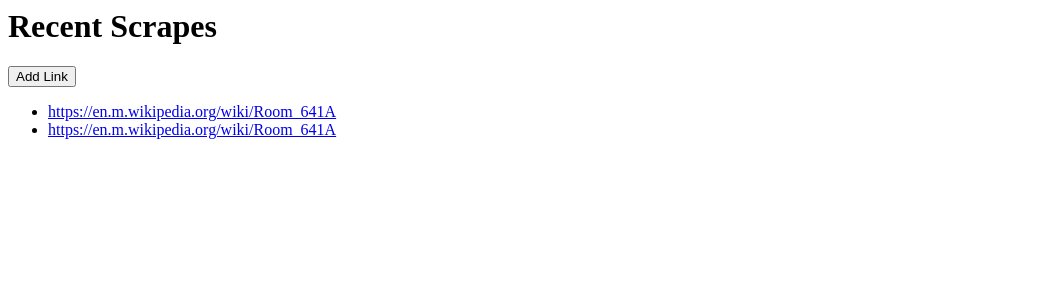
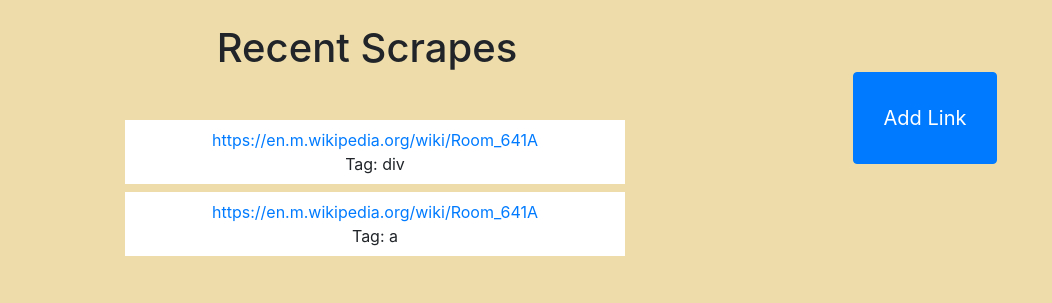
Before and after one commit to eclecticexistential/Django, a Django app: page /scrape/ in a window 1280 px wide. Shown: the top 303 px of the page, without its empty margins (0-1052 px from the left). Run offline with Django 3.2, Linux system fonts and the light colour scheme; data comes from the database, SQL or seed files in the repository; both versions use the stored data as it was after the commit; some libraries are stand-ins or nearby versions.

Commit message:
Added bootstrap and other styles to scrape app as well as a tag parameter for scraping.

```diff
--- a/mysite/scrape/models.py
+++ b/mysite/scrape/models.py
@@ -3,7 +3,7 @@ from bs4 import BeautifulSoup
 import requests
 
 
-def page(hyper):
+def page(hyper, tag=None):
 	req_headers = {
 			'accept': 'text/html,application/xhtml+xml,application/xml;q=0.9,image/webp,image/apng,*/*;q=0.8',
 			'accept-encoding': 'gzip, deflate, br',
@@ -13,13 +13,24 @@ def page(hyper):
 		}
 	source = requests.get(hyper,headers=req_headers).text
 	soup = BeautifulSoup(source, 'lxml')
-	return soup
+	table = soup.find_all(tag)
+	if len(table) > 1:
+		array = []
+		for item in table:
+			if tag == 'a':
+				array.append(item['href'])
+			if tag != 'a':
+				array.append(item.text)
+		return array
+	if len(table) == 1:
+		return table
 
 class URL(models.Model):
+	tag = models.CharField(max_length=7, default='div')
 	url = models.URLField(max_length=200)
 	get_date = models.DateTimeField('date scrapped')
 	def __str__(self):
 		return self.url
 
 	def get_data(self):
-		return page(self.url)
+		return page(self.url, self.tag)
--- a/mysite/scrape/templates/scrape/index.html
+++ b/mysite/scrape/templates/scrape/index.html
@@ -1,13 +1,27 @@
-<div>
-<h1>Recent Scrapes</h1>
-<a href="/scrape/add"><button>Add Link</button></a>
+<!DOCTYPE html>
+<head>
+<title>Recent Scrapes</title>
+<link rel="stylesheet" href="https://maxcdn.bootstrapcdn.com/bootstrap/4.0.0/css/bootstrap.min.css" integrity="sha384-Gn5384xqQ1aoWXA+058RXPxPg6fy4IWvTNh0E263XmFcJlSAwiGgFAW/dAiS6JXm" crossorigin="anonymous">
+</head>
+<body style='background-color:#EDA'>
+	<div class='container text-center'>
+		<div class='row'>
+			<div class='col-md-6 col-xs-7'>
+			<h1 class='my-4 ml-4'>Recent Scrapes</h1>
 			{% if url_list %}
-	<ul>
+				<ul style='list-style:none' class='my-5'>
 				{% for url in url_list %}
-		<li><a href="/scrape/{{ url.id }}/"> {{ url.url }}</a></li>
+					<li class='my-2 py-2' style='background-color:#FFF'><a href="/scrape/{{ url.id }}/"> {{ url.url }}</a><br>Tag: {{ url.tag }}</li>
 				{% endfor %}
 				</ul>
 			{% else %}
 				<p>No scrapes are available.</p>
 			{% endif %}
 			</div>
+			<div class='col-md-6 col-xs-5 my-5'>
+				<a href="/scrape/add"><button class='btn btn-primary my-4' style='padding:1.5em;font-size:1.25em'>Add Link</button></a>
+			</div>
+		</div>
+	</div>
+</body>
+</html>
--- a/mysite/scrape/views.py
+++ b/mysite/scrape/views.py
@@ -16,7 +16,8 @@ def detail(request, url_id):
 def add_urls(request):
 	if request.method == 'POST':
 		hyperlink = request.POST.get('textfield', None)
-		new_url = URL(url=hyperlink, get_date=timezone.now())
+		tag_name = request.POST.get('tagName', None)
+		new_url = URL(url=hyperlink, tag=tag_name, get_date=timezone.now())
 		new_url.save()
 		return HttpResponseRedirect('/scrape/{0}'.format(new_url.id))
 	else:
```
Also changed, not shown: mysite/scrape/templates/scrape/add_urls.html (+22 -7 lines), mysite/scrape/templates/scrape/detail.html (+25 -1 lines), mysite/db.sqlite3, mysite/scrape/migrations/0003_url_tag.py (added), mysite/scrape/migrations/0004_auto_20181206_2222.py (added). Lines whose indentation alone changed are shown as unchanged.
